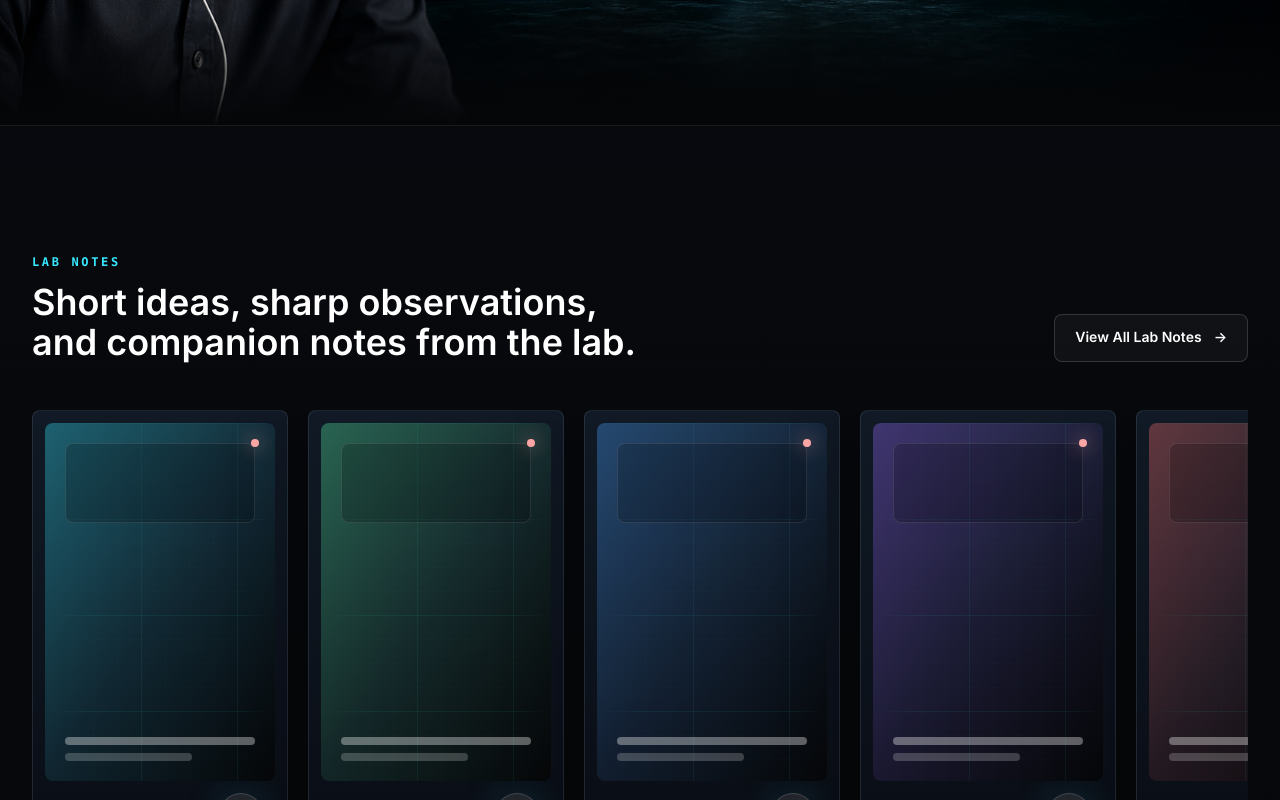
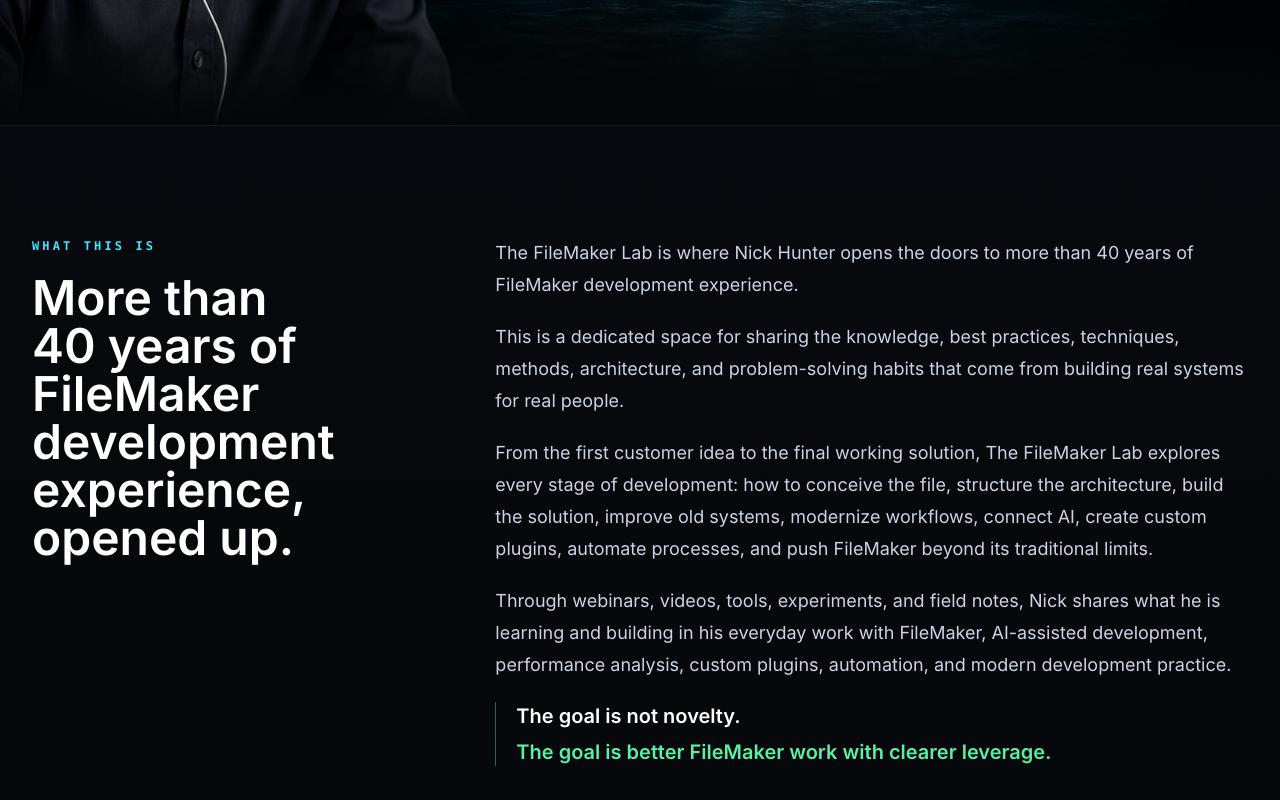
Before and after one commit to nmokiatos-blip/thefilemakerlab, a Next.js app: page / in a window 1280 px wide. Shown: the part 660-1460 px from the top of the page. Built offline with nearby package versions, Linux system fonts and the light colour scheme.

Commit message:
Add FileMaker Lab intro section

```diff
--- a/app/page.tsx
+++ b/app/page.tsx
@@ -67,6 +67,54 @@
           sizes="100vw"
         />
         <div className="pointer-events-none absolute inset-x-0 bottom-0 h-28 bg-gradient-to-t from-graphite-950 to-transparent" />
+      </section>
+
+      <section className="section-reveal border-b border-white/10 py-20 sm:py-28">
+        <Container>
+          <div className="grid gap-10 lg:grid-cols-[0.72fr_1.28fr] lg:items-start">
+            <div>
+              <p className="font-mono text-xs font-semibold uppercase tracking-[0.26em] text-lab-cyan">
+                What this is
+              </p>
+              <h2 className="mt-5 text-balance text-3xl font-semibold leading-tight text-white sm:text-5xl">
+                More than 40 years of FileMaker development experience, opened up.
+              </h2>
+            </div>
+            <div className="space-y-5 text-lg leading-8 text-slate-300">
+              <p>
+                The FileMaker Lab is where Nick Hunter opens the doors to more
+                than 40 years of FileMaker development experience.
+              </p>
+              <p>
+                This is a dedicated space for sharing the knowledge, best
+                practices, techniques, methods, architecture, and problem-solving
+                habits that come from building real systems for real people.
+              </p>
+              <p>
+                From the first customer idea to the final working solution, The
+                FileMaker Lab explores every stage of development: how to
+                conceive the file, structure the architecture, build the
+                solution, improve old systems, modernize workflows, connect AI,
+                create custom plugins, automate processes, and push FileMaker
+                beyond its traditional limits.
+              </p>
+              <p>
+                Through webinars, videos, tools, experiments, and field notes,
+                Nick shares what he is learning and building in his everyday work
+                with FileMaker, AI-assisted development, performance analysis,
+                custom plugins, automation, and modern development practice.
+              </p>
+              <div className="border-l border-lab-green/40 pl-5">
+                <p className="text-xl font-semibold text-white">
+                  The goal is not novelty.
+                </p>
+                <p className="mt-2 text-xl font-semibold text-lab-green">
+                  The goal is better FileMaker work with clearer leverage.
+                </p>
+              </div>
+            </div>
+          </div>
+        </Container>
       </section>
 
       <section id="lab-notes" className="section-reveal py-24 sm:py-32">
```
